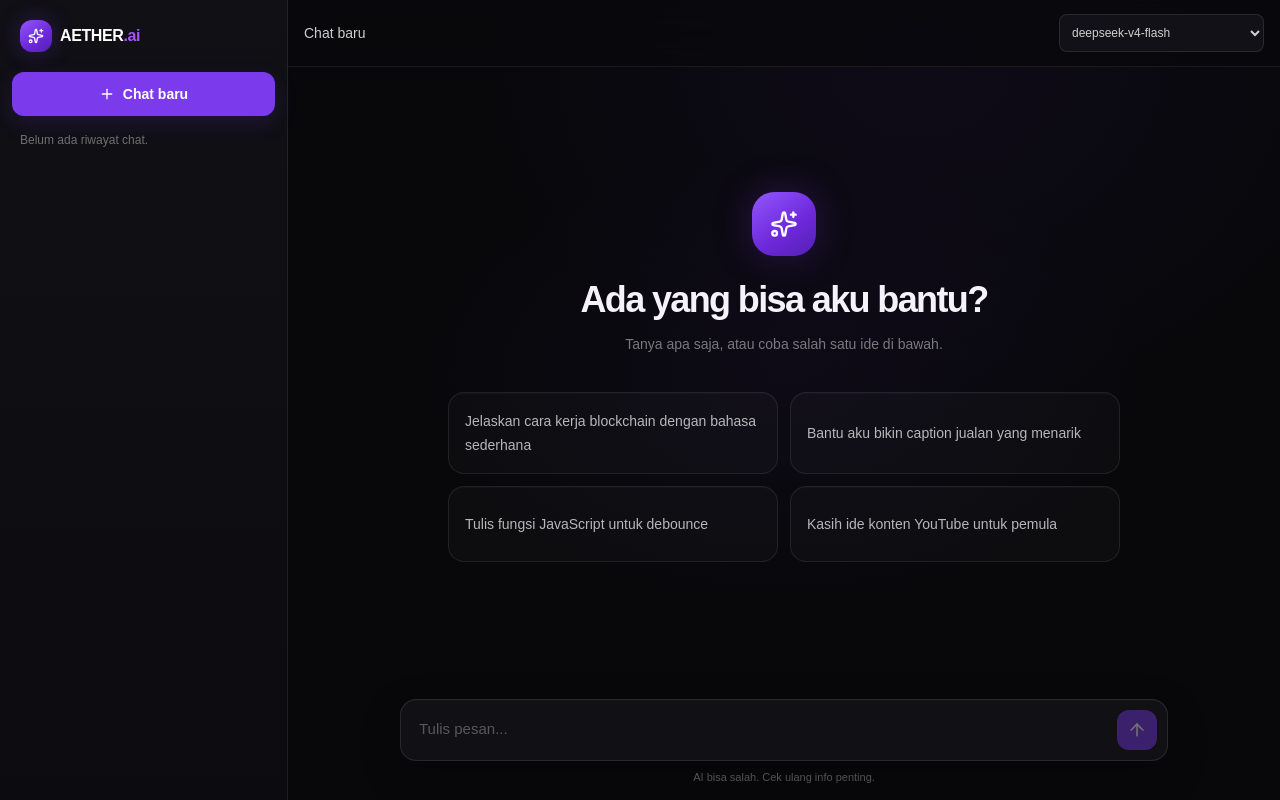
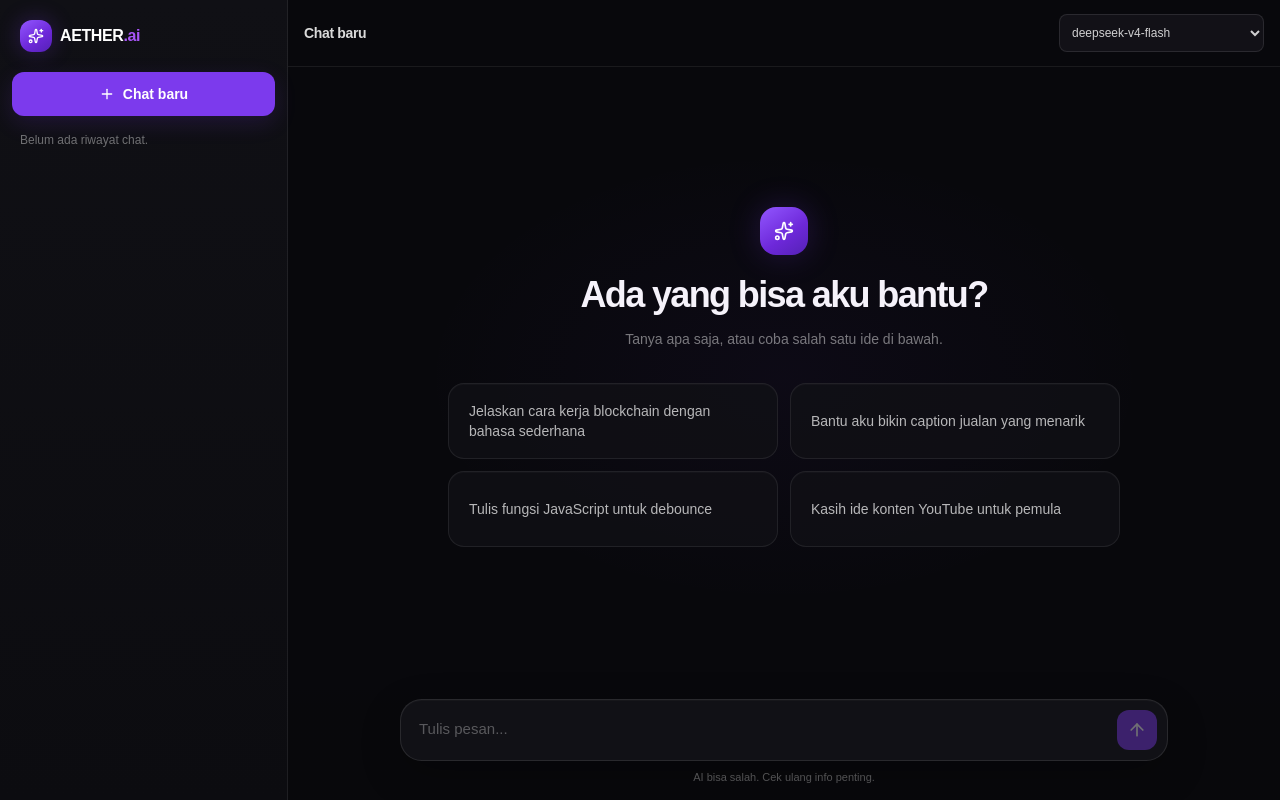
Before and after one commit to zyvenzn/aether-ai-, a Next.js app: page /chat in a window 1280 px wide. Built offline with nearby package versions, Linux system fonts and the light colour scheme.

Commit message:
Refine AETHER chat workspace layout and empty state

```diff
--- a/components/chat/ChatApp.tsx
+++ b/components/chat/ChatApp.tsx
@@ -377,7 +377,7 @@ export default function ChatApp() {
       </aside>
 
       {/* Area chat */}
-      <main className="flex min-w-0 flex-1 flex-col">
+      <main className="relative flex min-w-0 flex-1 flex-col bg-[#08080C]">
         <header className="aether-header flex items-center gap-3 border-b border-white/[0.08] px-4 py-3.5">
           <button
             type="button"
@@ -387,7 +387,7 @@ export default function ChatApp() {
           >
             <Menu className="h-5 w-5" />
           </button>
-          <h2 className="min-w-0 flex-1 truncate text-sm font-medium text-white/80">
+          <h2 className="min-w-0 flex-1 truncate text-sm font-semibold tracking-tight text-white/85">
             {active?.title ?? "Chat baru"}
           </h2>
 
@@ -419,9 +419,9 @@ export default function ChatApp() {
 
         <div className="aether-chat-scroll flex-1 overflow-y-auto">
           {!active || active.messages.length === 0 ? (
-            <div className="aether-empty flex min-h-full flex-col items-center justify-center px-4 py-10 text-center">
-              <span className="aether-empty-mark mb-6 flex h-16 w-16 items-center justify-center rounded-[22px] bg-[#7C3AED] shadow-[0_0_38px_rgba(124,58,237,0.25)]">
-                <Sparkles className="h-7 w-7" />
+            <div className="aether-empty flex min-h-full flex-col items-center justify-center px-5 py-8 text-center sm:px-8">
+              <span className="aether-empty-mark mb-5 flex h-12 w-12 items-center justify-center rounded-2xl bg-[#7C3AED] shadow-[0_0_32px_rgba(124,58,237,0.22)]">
+                <Sparkles className="h-5 w-5" />
               </span>
               <h1 className="aether-title text-3xl font-semibold tracking-[-0.04em] sm:text-4xl">
                 Ada yang bisa aku bantu?
@@ -429,13 +429,13 @@ export default function ChatApp() {
               <p className="mt-3 max-w-md text-sm leading-6 text-white/45">
                 Tanya apa saja, atau coba salah satu ide di bawah.
               </p>
-              <div className="aether-suggestions mt-9 grid w-full max-w-2xl gap-3 sm:grid-cols-2">
+              <div className="aether-suggestions mt-8 grid w-full max-w-2xl grid-cols-1 gap-2.5 sm:grid-cols-2 sm:gap-3">
                 {SUGGESTIONS.map((s) => (
                   <button
                     key={s}
                     type="button"
                     onClick={() => void send(s)}
-                    className="aether-suggestion rounded-2xl border border-white/[0.08] bg-white/[0.025] px-4 py-4 text-left text-sm leading-6 text-white/70 transition-all hover:border-[#7C3AED]/40 hover:bg-white/[0.05] hover:text-white"
+                    className="aether-suggestion rounded-2xl border border-white/[0.08] bg-[#111116]/80 px-4 py-3.5 text-left text-[13px] leading-5 text-white/70 transition-all hover:border-[#7C3AED]/40 hover:bg-white/[0.05] hover:text-white sm:px-5 sm:py-4 sm:text-sm"
                   >
                     {s}
                   </button>
@@ -506,7 +506,7 @@ export default function ChatApp() {
                 e.preventDefault();
                 void send(input);
               }}
-              className="aether-composer flex items-end gap-2 rounded-2xl border border-white/[0.1] bg-[#101015] p-2.5 focus-within:border-[#7C3AED]/60"
+              className="aether-composer flex items-end gap-2 rounded-[1.35rem] border border-white/[0.1] bg-[#111116] p-2.5 focus-within:border-[#7C3AED]/60"
             >
               <textarea
                 ref={textareaRef}
```
